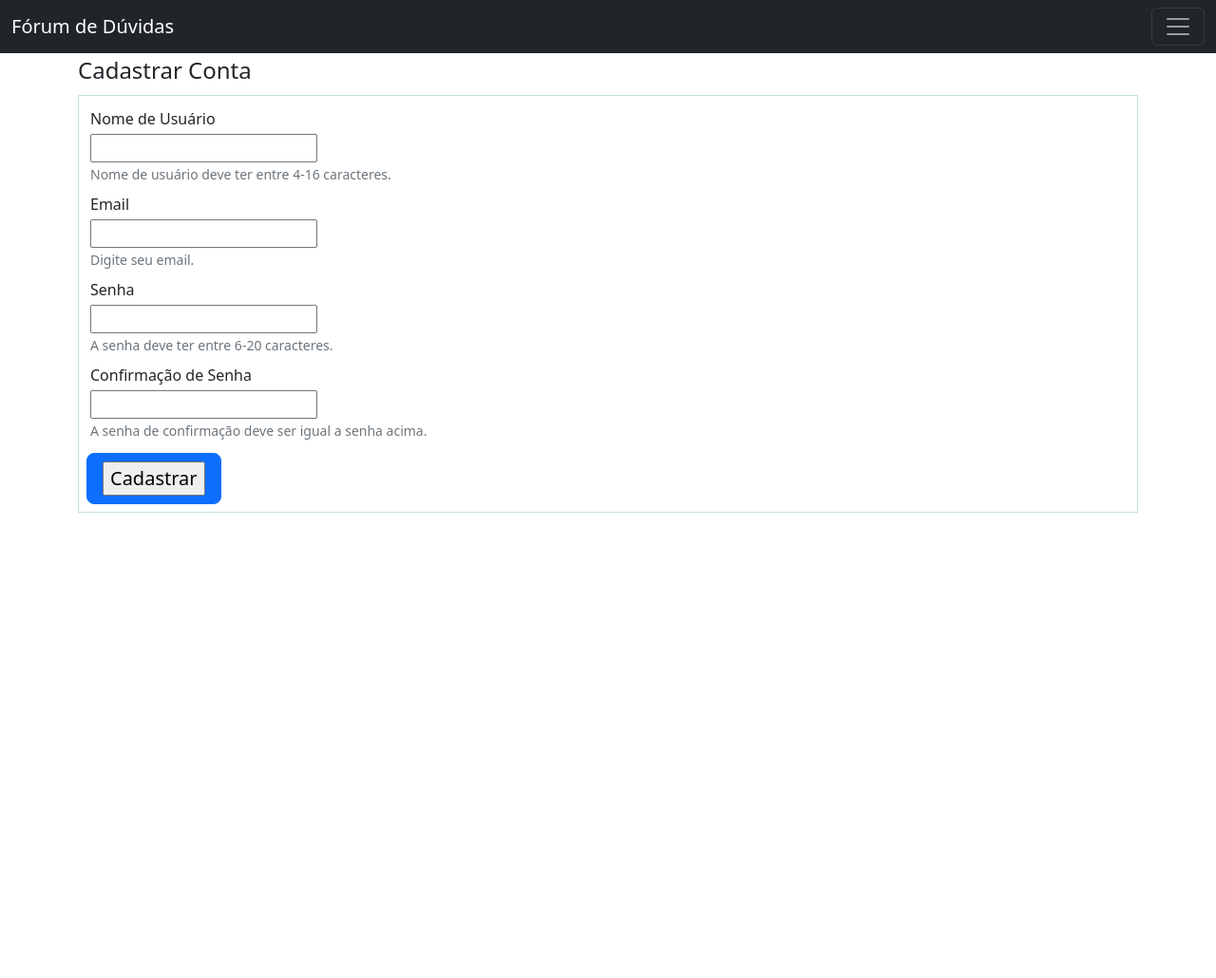
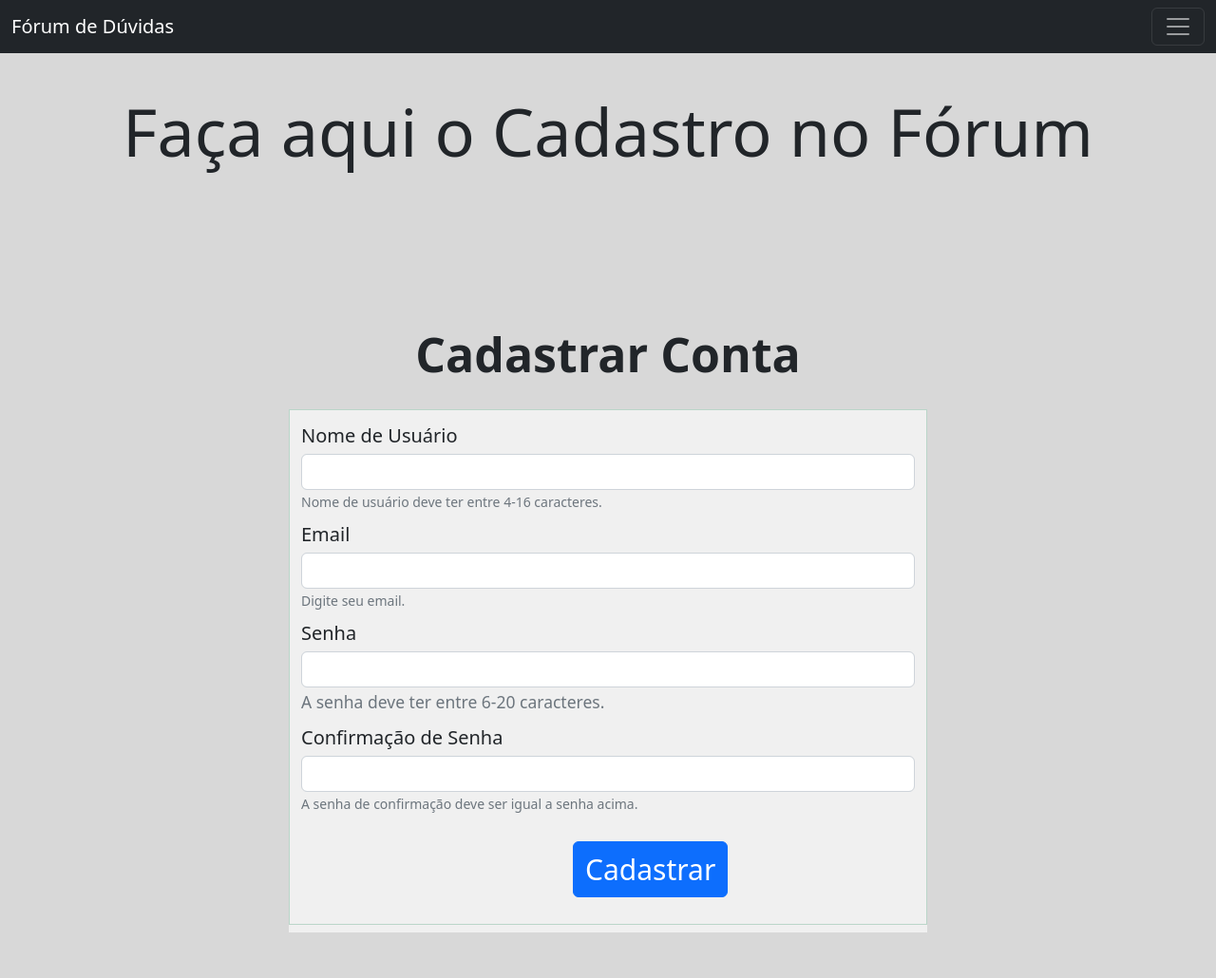
Before and after one commit to andriel0/Forum, a Flask app: page /cadastrar in a window 1280 px wide. Shown: the whole page at 95% size. Before the commit the page ends 540 px from the top, so only its background shows below. Run offline with Flask 2, Linux system fonts and the light colour scheme.

Commit message:
continuando forms

```diff
--- a/duvidas/routes.py
+++ b/duvidas/routes.py
@@ -1,4 +1,4 @@
-from flask import render_template
+from flask import render_template, url_for
 from duvidas import app
 from duvidas.forms import FormLogin, FormCriarConta
 
--- /dev/null
+++ b/duvidas/static/style.css
@@ -0,0 +1,7 @@
+body {
+    background-color: #d8d8d8;
+}
+
+fieldset {
+    background-color: #f0f0f0;
+}
--- a/duvidas/templates/base.html
+++ b/duvidas/templates/base.html
@@ -5,6 +5,7 @@
       <meta name="viewport" content="width=device-width, initial-scale=1">
       <title>Dúvidas</title>
       <link href="https://cdn.jsdelivr.net/npm/bootstrap@5.2.3/dist/css/bootstrap.min.css" rel="stylesheet" integrity="sha384-rbsA2VBKQhggwzxH7pPCaAqO46MgnOM80zW1RWuH61DGLwZJEdK2Kadq2F9CUG65" crossorigin="anonymous">
+
       {% block head %}
 
       {% endblock %}
--- a/duvidas/templates/cadastrar.html
+++ b/duvidas/templates/cadastrar.html
@@ -1,18 +1,27 @@
 {% extends 'base.html' %}
 
+{% block head %}
+    <link rel="stylesheet" type="text/css" href="{{ url_for('static', filename='style.css') }}">
+{% endblock %}
+
 {% block body %}
-<div class="container">
-    <h1>Faça aqui o Cadastro de sua Conta</h1>
+
+<div class="container text-center">
+    <h1 style="font-size: 70px; text-align: center;" class="mt-5 pt-5">Faça aqui o Cadastro no Fórum</h1>
+    <div class="row mt-5 p-5">
+        <div class="col"></div>
+        <div class="col-8">
+            <div class="col"></div>
             <form method="POST" action="">
-        <legend>Cadastrar Conta</legend>
+                <legend style="font-size: 50px; margin-top:60px; margin-bottom: 20px;"><b>Cadastrar Conta</b></legend>
                 <fieldset>
-            <div class="border border-success p-2 mb-2 border-opacity-25">
+                    <div style="text-align:left;" class="border border-success p-2 mb-2 border-opacity-25">
                         <div class="row g-3 align-items-center p-1">
-                  <div class="row-auto">
-                    {{ form_criar_conta.user.label }}
+                          <div style="font-size: 20px;" class="row-auto">
+                            {{ form_criar_conta.user.label(class="form-control-label") }}
                           </div>
                           <div class="row-auto mt-1">
-                    {{ form_criar_conta.user }}
+                            {{ form_criar_conta.user(class="form-control") }}
                           </div>
                           <div class="row-auto mt-0">
                             <span class="form-text">
@@ -21,11 +30,11 @@
                           </div>
                         </div>
                         <div class="row g-3 align-items-center p-1">
-                  <div class="row-auto">
-                    {{ form_criar_conta.email.label }}
+                          <div style="font-size: 20px;" class="row-auto">
+                            {{ form_criar_conta.email.label(class="form-control-label") }}
                           </div>
                           <div class="row-auto mt-1">
-                    {{ form_criar_conta.email }}
+                            {{ form_criar_conta.email(class="form-control") }}
                           </div>
                           <div class="row-auto mt-0">
                             <span class="form-text">
@@ -33,12 +42,12 @@
                             </span>
                           </div>
                         </div>
-                <div class="row g-3 align-items-center p-1">
+                        <div style="font-size: 20px;" class="row g-3 align-items-center p-1">
                           <div class="row-auto">
-                    {{ form_criar_conta.senha.label }}
+                            {{ form_criar_conta.senha.label(class="form-control-label") }}
                           </div>
                           <div class="row-auto mt-1">
-                    {{ form_criar_conta.senha }}
+                            {{ form_criar_conta.senha(class="form-control") }}
                           </div>
                           <div class="row-auto mt-0">
                             <span class="form-text">
@@ -47,24 +56,26 @@
                           </div>
                         </div>
                         <div class="row g-3 align-items-center p-1">
-                  <div class="row-auto">
-                    {{ form_criar_conta.conf_senha.label }}
+                          <div style="font-size: 20px;" class="row-auto">
+                            {{ form_criar_conta.conf_senha.label(class="form-control-label") }}
                           </div>
                           <div class="row-auto mt-1">
-                    {{ form_criar_conta.conf_senha }}
+                            {{ form_criar_conta.conf_senha(class="form-control") }}
                           </div>
-                  <div class="row-auto mt-0 mb-2">
+                          <div class="row-auto mt-0 mb-4">
                             <span class="form-text">
                               A senha de confirmação deve ser igual a senha acima.
                             </span>
                           </div>
                         </div>
-                <button type="submit" class="btn btn-primary btn-lg">
-                    {{ form_criar_conta.btn_submit_cadastro }}
-                </button>
+                        {{ form_criar_conta.btn_submit_cadastro(class="btn btn-primary", style="font-size: 30px; margin-left: 290px; margin-bottom: 20px; ") }}
                     </div>
+
                 </fieldset>
             </form>
         </div>
+        <div class="col"></div>
+    </div>
+</div>
 
 {% endblock %}
```
Lines whose indentation alone changed are shown as unchanged.
